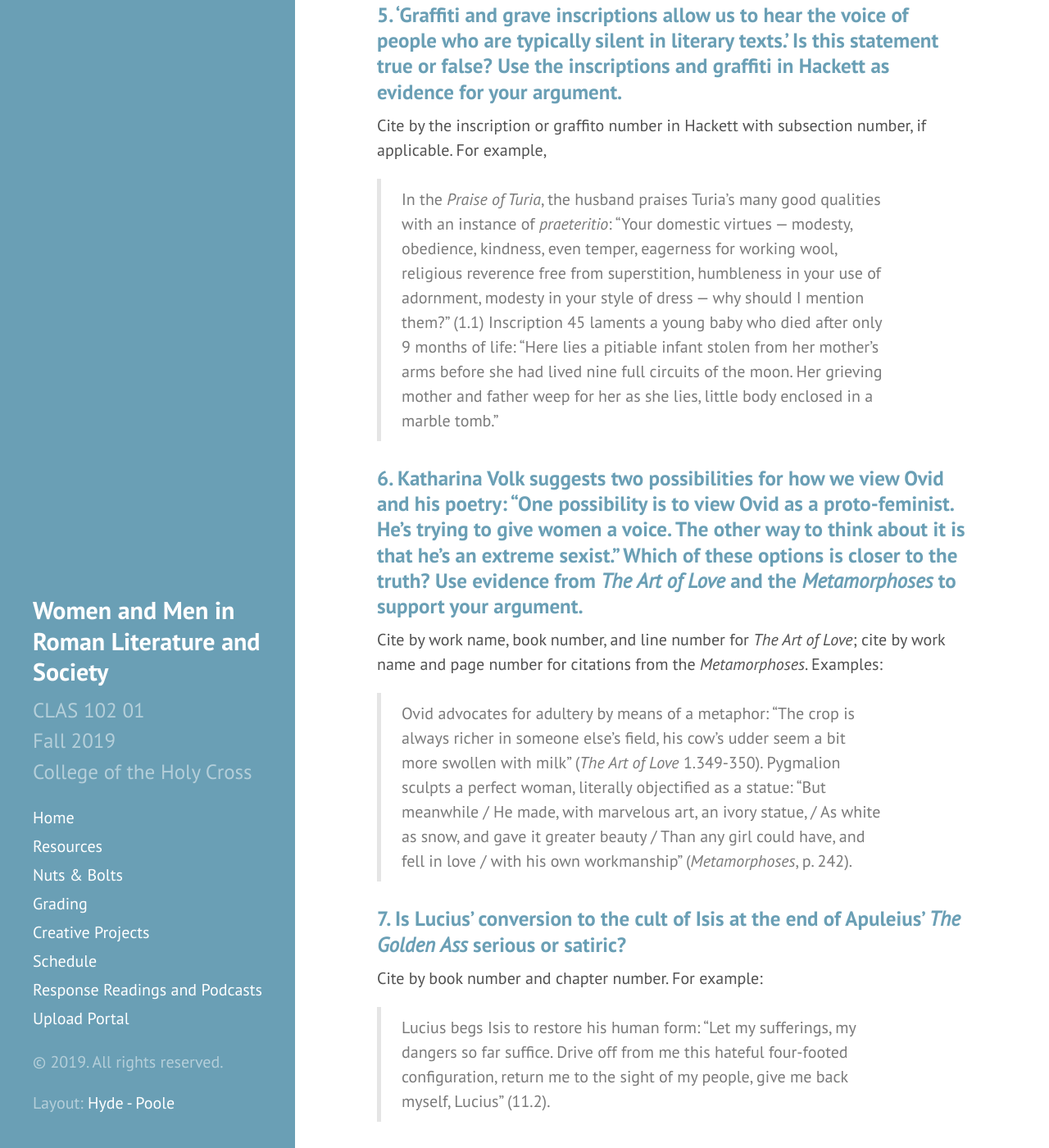
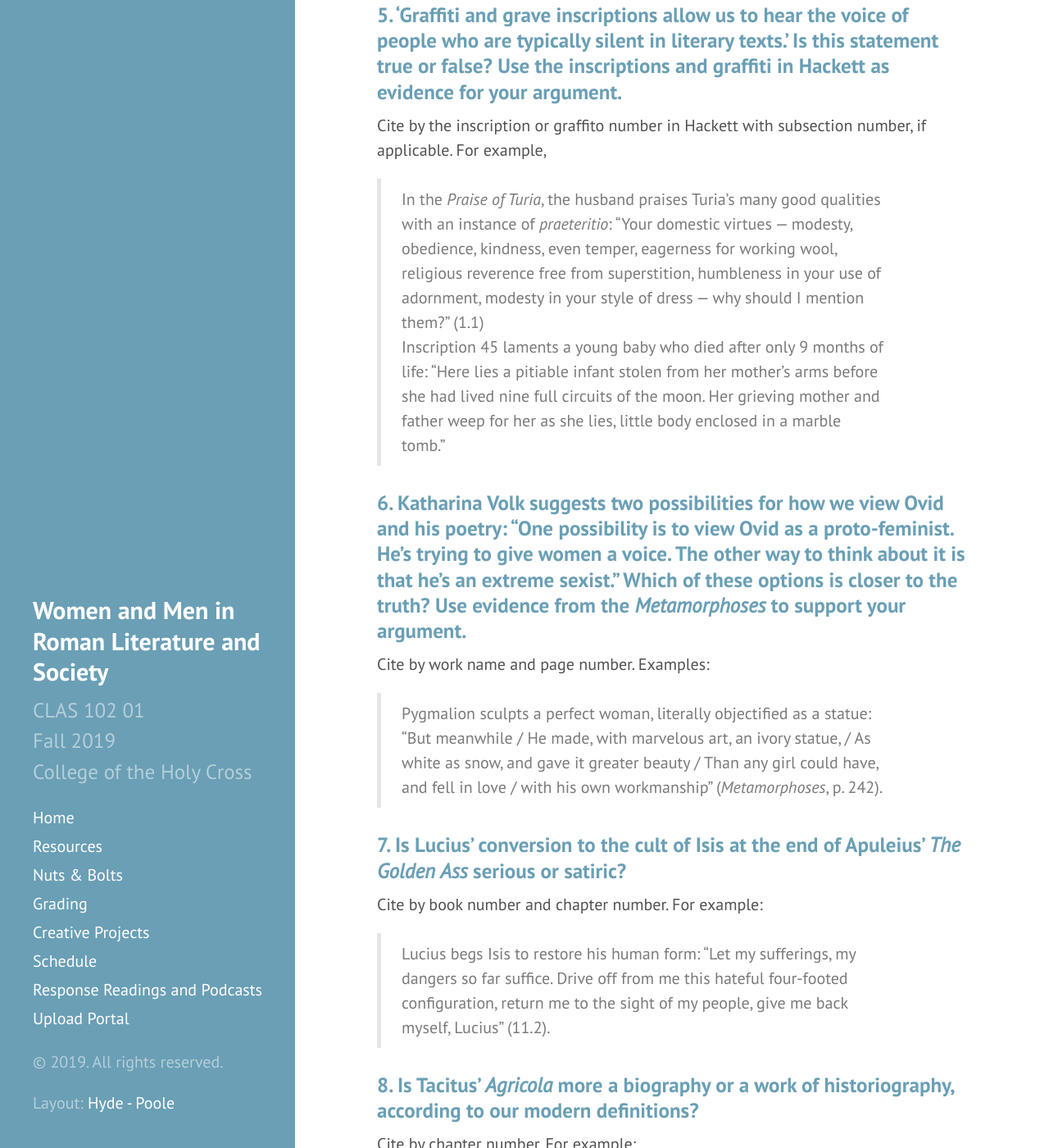
Before and after one commit to DLibatique/CLAS102-F19, a Jekyll site: the page built from _pages/paper.md, in a window 1280 px wide and 1400 px high, scrolled down 3412 px. Shown: the whole window at 82% size. Built offline with Jekyll 4.4.1, drawn with Linux system fonts in a browser that asks for light colours.

Commit message:
updated ovid prompt

```diff
--- a/_pages/paper.md
+++ b/_pages/paper.md
@@ -79,11 +79,10 @@
 > In the *Praise of Turia*, the husband praises Turia’s many good qualities with an instance of *praeteritio*: “Your domestic virtues — modesty, obedience, kindness, even temper, eagerness for working wool, religious reverence free from superstition, humbleness in your use of adornment, modesty in your style of dress — why should I mention them?” (1.1)
 > Inscription 45 laments a young baby who died after only 9 months of life: “Here lies a pitiable infant stolen from her mother’s arms before she had lived nine full circuits of the moon. Her grieving mother and father weep for her as she lies, little body enclosed in a marble tomb.”
 
-### 6. Katharina Volk suggests two possibilities for how we view Ovid and his poetry: “One possibility is to view Ovid as a proto-feminist. He’s trying to give women a voice. The other way to think about it is that he’s an extreme sexist.” Which of these options is closer to the truth?  Use evidence from *The Art of Love* and the *Metamorphoses* to support your argument.
+### 6. Katharina Volk suggests two possibilities for how we view Ovid and his poetry: “One possibility is to view Ovid as a proto-feminist. He’s trying to give women a voice. The other way to think about it is that he’s an extreme sexist.” Which of these options is closer to the truth?  Use evidence from the *Metamorphoses* to support your argument.
 
-Cite by work name, book number, and line number for *The Art of Love*; cite by work name and page number for citations from the *Metamorphoses*. Examples:
+Cite by work name and page number. Examples:
 
-> Ovid advocates for adultery by means of a metaphor: “The crop is always richer in someone else’s field, his cow’s udder seem a bit more swollen with milk” (*The Art of Love* 1.349-350).
 > Pygmalion sculpts a perfect woman, literally objectified as a statue: “But meanwhile / He made, with marvelous art, an ivory statue, / As white as snow, and gave it greater beauty / Than any girl could have, and fell in love / with his own workmanship" (*Metamorphoses*, p. 242).
 
 ### 7. Is Lucius’ conversion to the cult of Isis at the end of Apuleius’ *The Golden Ass* serious or satiric?
```
